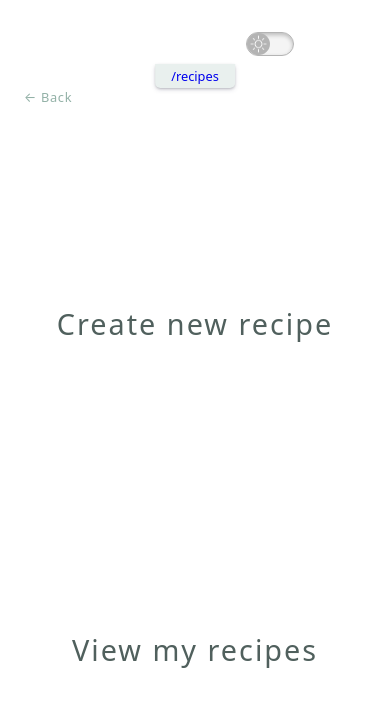
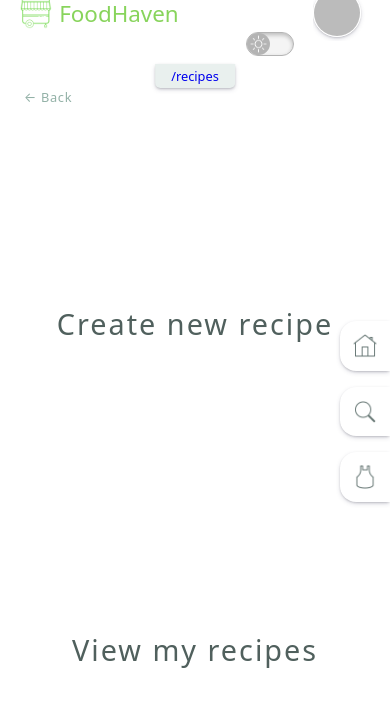
Before and after one commit to YehonatanYomtov/RecipeHaven, a React (Vite) app: page /recipes in a window 390 px wide. Shown: the top 706 px of the page. Built offline with nearby package versions, Linux system fonts and the light colour scheme; no server answers; sample sign-in values are in the browser's storage.

Commit message:
fix NavBar bug

```diff
--- a/src/components/ui/Logo/Logo.module.css
+++ b/src/components/ui/Logo/Logo.module.css
@@ -11,6 +11,32 @@
     color: var(--clr--main-green);
     font-weight: var(--fw-bold);
     font-size: var(--fs-5);
+  }
+}
+
+@media only screen and (max-width: 1000px) {
+  .container {
+    transition: all 0.3s;
+
+    .logo {
+      width: 3rem;
+    }
+
+    .text {
+      font-size: var(--fs-3);
+    }
+  }
+}
+
+@media only screen and (max-width: 750px) {
+  .container {
+    .logo {
+      width: 2.5rem;
+    }
+
+    .text {
+      font-size: var(--fs-2);
+    }
   }
 }
 
--- a/src/components/ui/NavBar/NavBar.module.css
+++ b/src/components/ui/NavBar/NavBar.module.css
@@ -59,10 +59,30 @@
   color: var(--clr--main-green);
 }
 
-.mobile_navbar {
+/* .mobile_navbar {
   position: absolute;
   display: flex;
   flex-direction: column;
+} */
+
+@media only screen and (max-width: 1000px) {
+  .ul {
+    gap: 2rem;
+  }
+
+  .ul .nav_link {
+    font-size: var(--fs-1_5);
+  }
+}
+
+@media only screen and (max-width: 800px) {
+  .ul {
+    gap: 1.5rem;
+  }
+
+  .ul .nav_link {
+    font-size: var(--fs-1_5);
+  }
 }
 
 @media only screen and (max-width: 400px) {
--- a/src/components/ui/NavBar/Navbar.jsx
+++ b/src/components/ui/NavBar/Navbar.jsx
@@ -29,7 +29,11 @@ function Navbar() {
   }, []);
 
   return (
-    <ul className={!isMobileScreen ? styles.ul : styles.mobile_navbar}>
+    <ul
+      className={
+        !isMobileScreen ? styles.ul : `${styles.ul}  ${styles.mobile_navbar}`
+      }
+    >
       <li>
         <Link to="/">
           <Logo />
--- a/src/features/User/UserTag/UserTag.module.css
+++ b/src/features/User/UserTag/UserTag.module.css
@@ -137,6 +137,24 @@
   clip-path: polygon(0 0, 100% 0, 100% 100%, 10% 100%, 0 70%);
 }
 
+@media only screen and (max-width: 1000px) {
+  .main_container {
+    padding: 0 1.5rem;
+    transition: all 0.3s;
+
+    .email_text {
+      font-size: var(--fs-1_5);
+      font-weight: var(--fw-bold);
+    }
+  }
+}
+
+@media only screen and (max-width: 800px) {
+  .main_container {
+    padding: 0 1rem;
+  }
+}
+
 @media only screen and (max-width: 400px) {
   .main_container {
     position: absolute;
```
